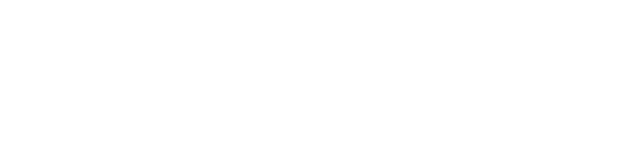
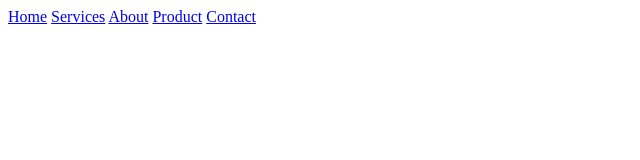
Before and after one commit to Janith-Nanayakkara/UOM_Web_Dev, a plain HTML site: page index.html in a window 1280 px wide. Shown: the whole page, without its empty margins (0-640 px from the left). Drawn offline with Linux system fonts and the light colour scheme.

Commit message:
header file nav added

```diff
--- a/index.html
+++ b/index.html
@@ -9,8 +9,15 @@
     <link rel="stylesheet" href="style.css">
 </head>
 <body>
-    <header>
-
+    <header class="header">
+        <a href=""></a>
+        <nav class="nav">
+            <a href="#Home">Home</a>
+            <a href="#Services">Services</a>
+            <a href="#About">About</a>
+            <a href="#Product">Product</a>
+            <a href="#Contact">Contact</a>
+        </nav>
     </header>
     <main>
 
```
